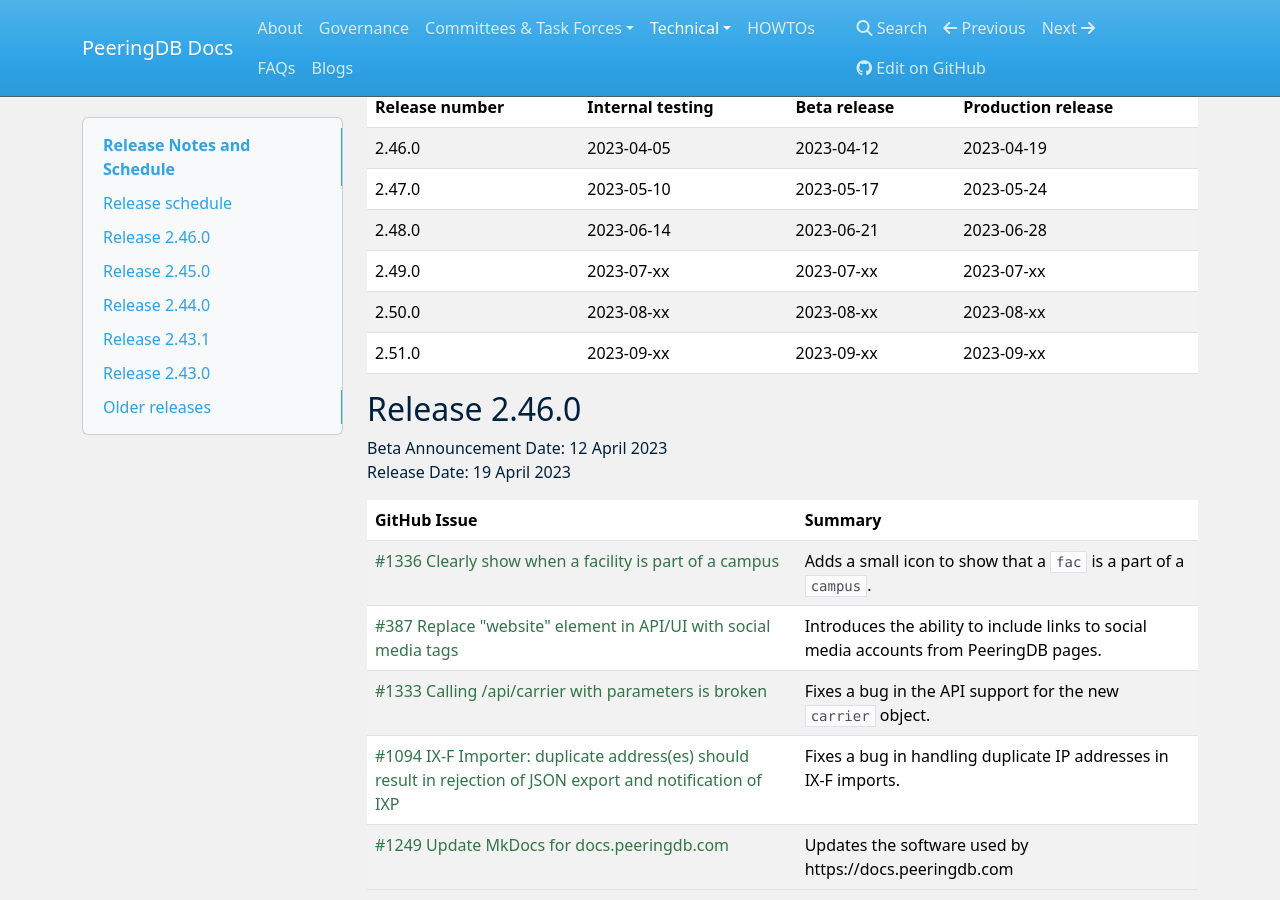
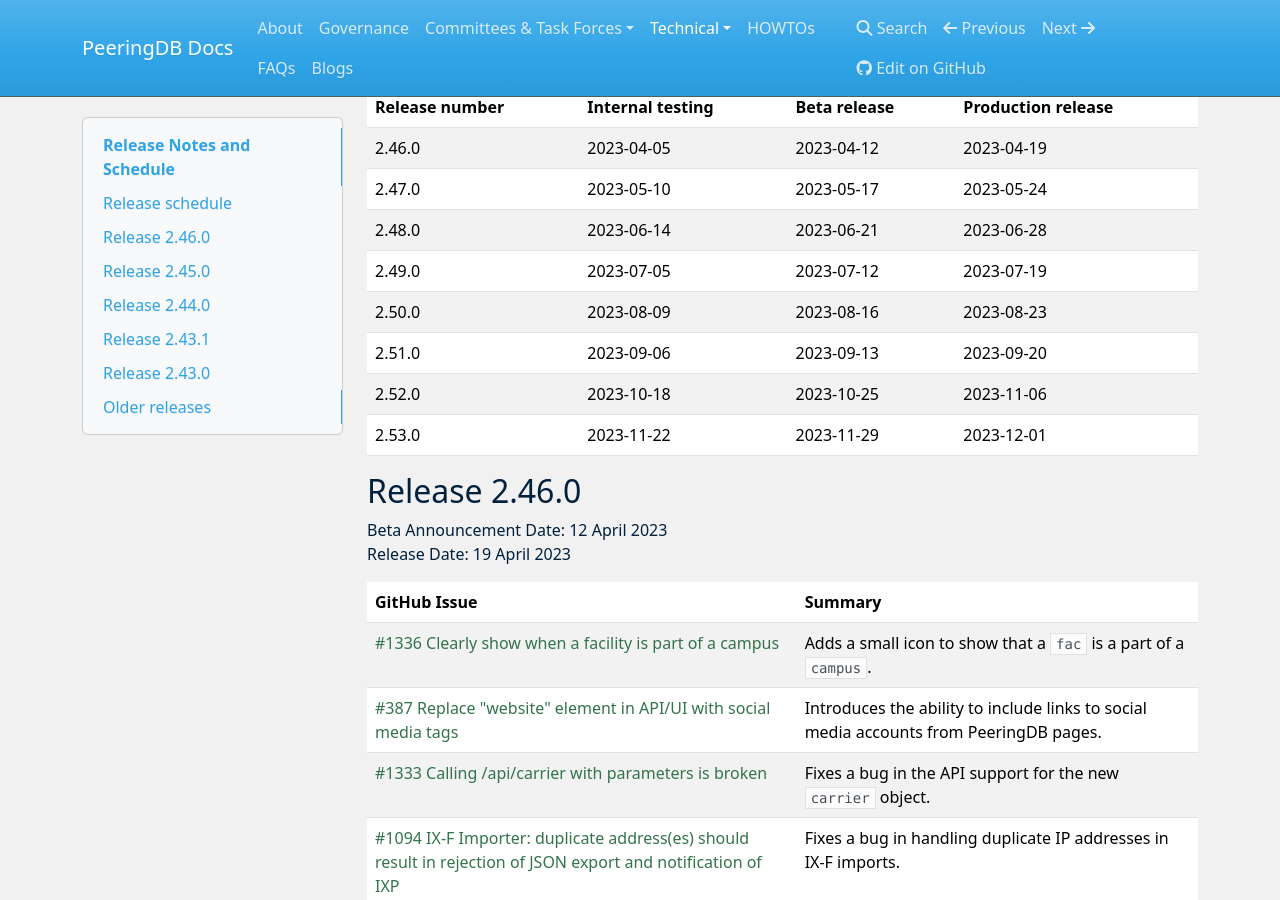
Before and after one commit to peeringdb/docs, an MkDocs documentation site: the page built from docs/release_notes/index.md, in a window 1280 px wide and 900 px high, scrolled down 431 px. Built offline with MkDocs 1.6.1, drawn with Linux system fonts in a browser that asks for light colours; nearby versions of some CDN libraries.

Commit message:
Update index.md
Planned release dates for the rest of 2023

```diff
--- a/docs/release_notes/index.md
+++ b/docs/release_notes/index.md
@@ -17,11 +17,11 @@
 | 2.46.0 | 2023-04-05 | 2023-04-12 | 2023-04-19 |
 | 2.47.0 | 2023-05-10 | 2023-05-17 | 2023-05-24 |
 | 2.48.0 | 2023-06-14 | 2023-06-21 | 2023-06-28 |
-| 2.49.0 | 2023-07-xx | 2023-07-xx | 2023-07-xx |
-| 2.50.0 | 2023-08-xx | 2023-08-xx | 2023-08-xx |
-| 2.51.0 | 2023-09-xx | 2023-09-xx | 2023-09-xx |
-
-
+| 2.49.0 | 2023-07-05 | 2023-07-12 | 2023-07-19 |
+| 2.50.0 | 2023-08-09 | 2023-08-16 | 2023-08-23 |
+| 2.51.0 | 2023-09-06 | 2023-09-13 | 2023-09-20 |
+| 2.52.0 | 2023-10-18 | 2023-10-25 | 2023-11-06 |
+| 2.53.0 | 2023-11-22 | 2023-11-29 | 2023-12-01 |
 
 ## Release 2.46.0
 
```
